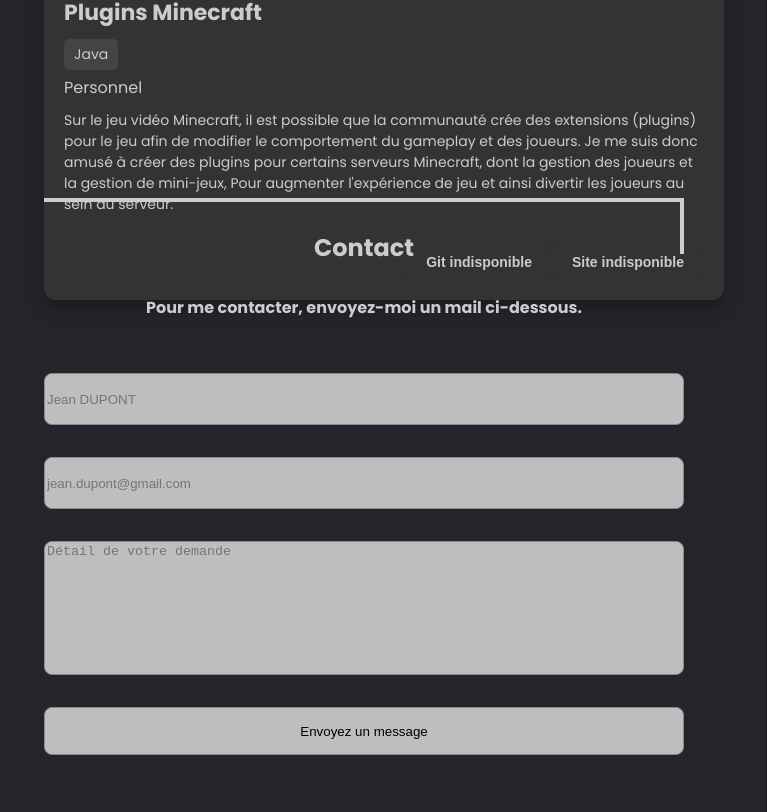
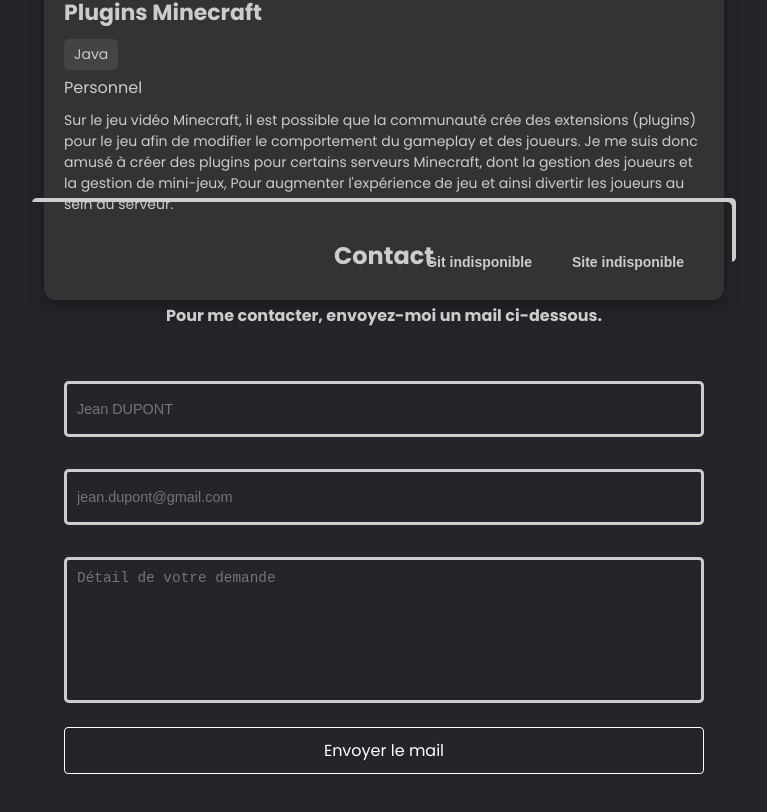
Before and after one commit to qldwin/Portfolio, a Vue app: page / in a window 1280 px wide. Shown: the part 4486-5298 px from the top of the page, without its empty margins (256-1023 px from the left). Built offline with nearby package versions, Linux system fonts and the light colour scheme.

Commit message:
change design contact

```diff
--- a/src/assets/CSS/contact.css
+++ b/src/assets/CSS/contact.css
@@ -21,11 +21,13 @@
 .Box_Contacts h1 {
     background: transparent;
     box-shadow: -4px 4px 0px 0px #cccccc inset;
-    width: 100%;
+    width: 55vw;
     height: 56px;
     text-align: center;
     line-height: 100px;
     border-style: none;
+    border-radius: 0.3rem;
+    padding-top: 1vh;
 }
 
 .Box_Contacts form {
@@ -36,36 +38,68 @@
     justify-content: center;
 }
 
-.Box_Contacts input {
+.text-input {
     height: 48px;
 }
 
-.Box_Contacts input,
+.text-input,
 textarea {
+    padding-right: 10px;
+    padding-left: 10px;
+    background: transparent;
     margin-top: 32px;
-    border-radius: 8px;
-    color: #000;
-    border: 1px solid #858c94;
-    background: rgba(255, 255, 255, 0.7);
+    border-radius: 0.3rem;
+    color: #fff;
+    border: 3px solid #ccc;
+    font-size: 0.9rem;
 }
 
-.Box_Contacts textarea {
+textarea {
+    padding-right: 10px;
+    padding-top: 10px;
     height: 128px;
     resize: none;
 }
 
-.social-navbar {
-    display: flex;
-    justify-content: left;
-    align-items: left;
-    margin-top: 2vh;
-    bottom: 50vh;
+.submit{
+    font: inherit;
+    background: none;
+    color: #ffffff;
+    text-decoration: none;
+    font-size: 16px;
+    position: relative;
+    transition: color 0.3s ease;
+    margin-bottom: 20px;
+    display: inline-block;
+    border: 1px solid;
+    border-radius: 4px;
+    padding: 10px 50px;
+    margin-top: 3vh;
+    cursor: pointer;
 }
 
-.social-li-navbar {
-    list-style-type: none;
+.submit:after{
+    content: '';
+    position: absolute;
+    width: 0;
+    height: 2px;
+    background: #ffffff;
+    bottom: 0;
+    left: 0;
+    transition: width 0.3s ease;
 }
 
+.submit:hover{
+    color: #aaaaaa;
+}
+
+.submit:hover::after{
+    width: 100%;
+}
+
+.text-input:focus, textarea:focus{
+    outline: none;
+}
 
 @media screen and (max-width: 1024px) {
     .Box_Contacts {
--- a/src/components/contact.vue
+++ b/src/components/contact.vue
@@ -3,23 +3,14 @@
     <div class="contacts-container">
       <div class="Box_Contacts">
         <h1>Contact</h1>
-
         <h4>Pour me contacter, envoyez-moi un mail ci-dessous.</h4>
         <form action="" method="post">
-          <input class="name" type="text" name="name" aria-label="expediteur nom" placeholder="Jean DUPONT"/>
-          <input class="email" type="email" name="email" aria-label="expediteur mail"
-                 placeholder="jean.dupont@gmail.com"/>
-          <textarea name="message" class="contactText" placeholder="Détail de votre demande"></textarea>
-          <input class="submit" aria-label="expediteur message" type="submit" value="Envoyez un message"/>
+          <input class="text-input" type="text" name="name" aria-label="expediteur nom" placeholder="Jean DUPONT"/>
+          <input class="text-input" type="email" name="email" aria-label="expediteur mail" placeholder="jean.dupont@gmail.com"/>
+          <textarea name="text-input" class="contactText" placeholder="Détail de votre demande"></textarea>
+          <button class="submit" aria-label="expediteur message" type="submit" value="Envoyez un message">Envoyer le mail</button>
         </form>
       </div>
-
-      <nav class="social-navbar">
-        <ul>
-          <li class="social-li-navbar"></li>
-          <li class="social-li-navbar"></li>
-        </ul>
-      </nav>
     </div>
   </section>
 </template>
```
